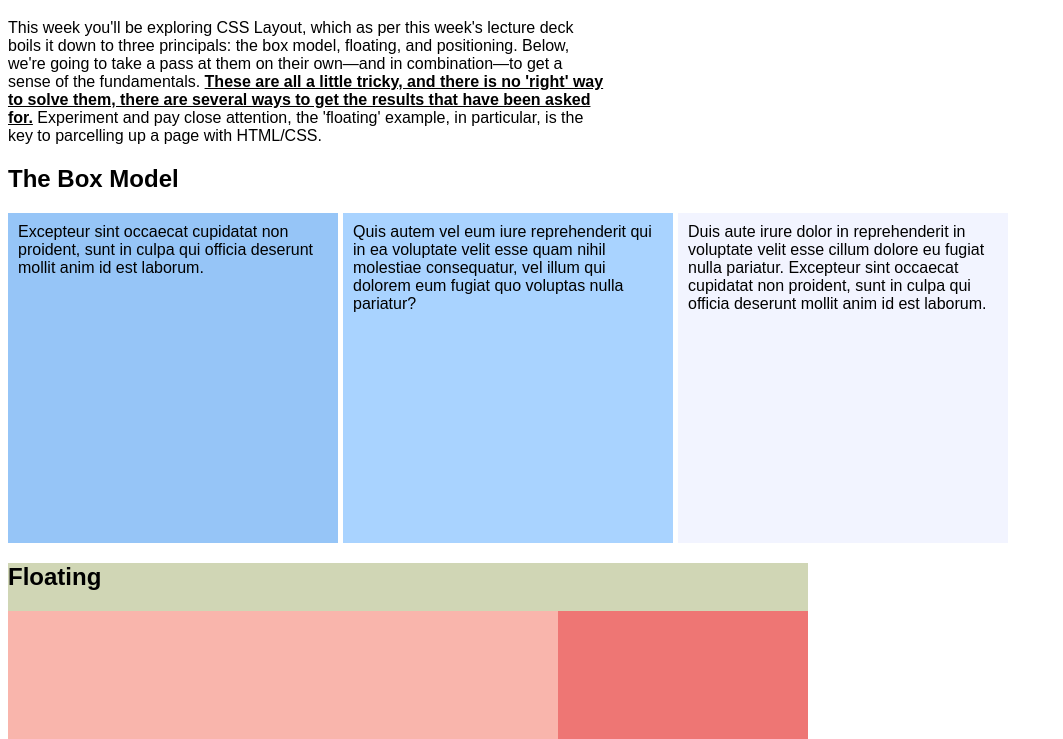
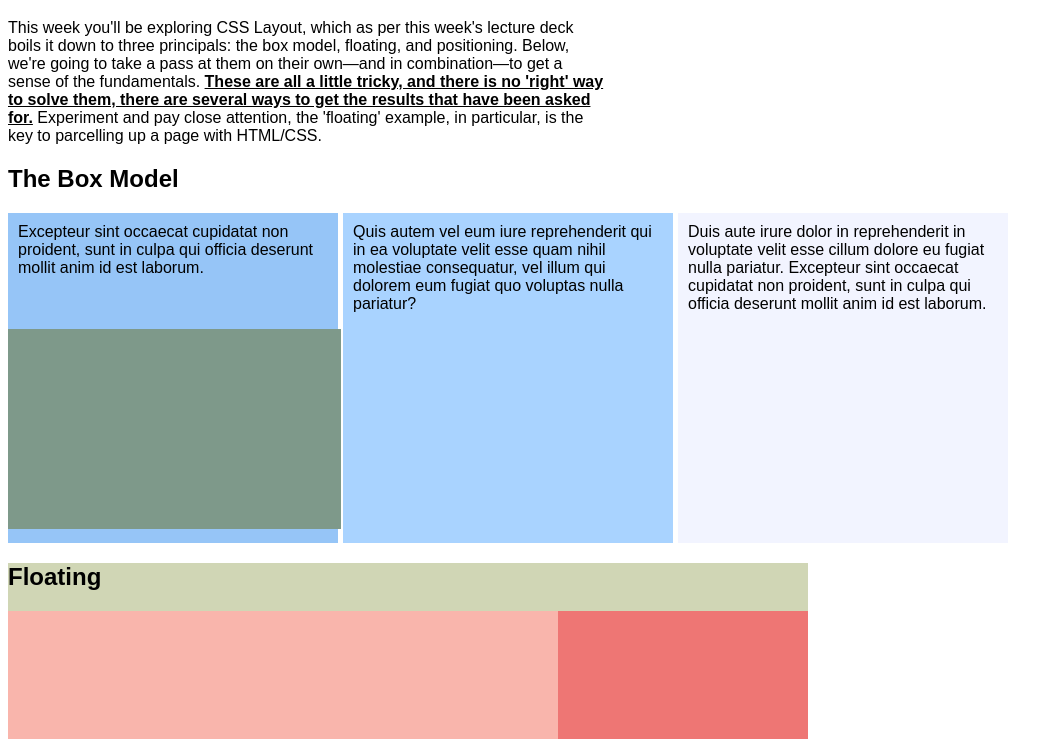
Before and after one commit to kngyn/exercise5, a plain HTML site: page index.html in a window 1280 px wide. Shown: the part 61-800 px from the top of the page, without its empty margins (0-1063 px from the left). Drawn offline with Linux system fonts and the light colour scheme.

Commit message:
positioning change

```diff
--- a/index.html
+++ b/index.html
@@ -102,6 +102,7 @@
       height: 200px;
       background-color: #7E998A;
       position: fixed;
+      top: 390px;
     }
   </style>
 
```
